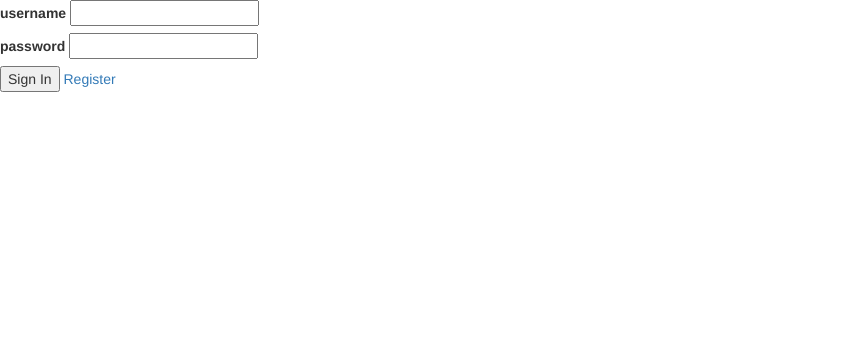
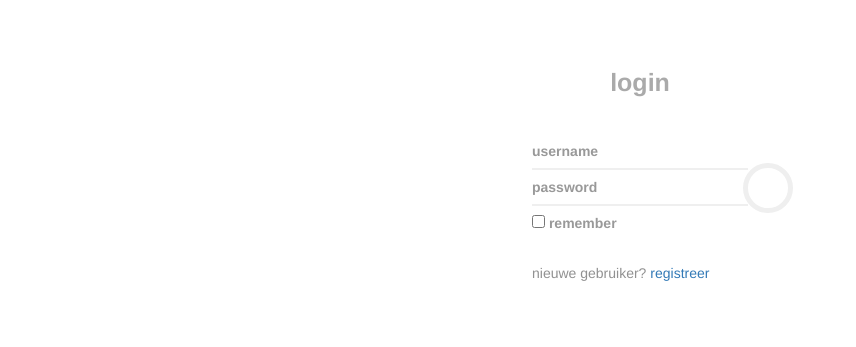
Before and after one commit to emanjavacas/weasimov, a Flask app: page /login in a window 1280 px wide. Shown: the top 347 px of the page, without its empty margins (0-856 px from the left). Run offline with Flask 2, Linux system fonts and the light colour scheme; parts of the project's set-up code (start-up, migrations or seed data) failed here and were passed over; some libraries are stand-ins or nearby versions; some web fonts are replaced.

Commit message:
style (a bit)

```diff
--- a/app/templates/login.html
+++ b/app/templates/login.html
@@ -2,37 +2,47 @@
 {% extends "base.html" %}
 {% block content %}
 
-<div class="login">
-  <form action="" method="POST" name="login">
+<div class="text-center" style="padding:50px 0">
+    <div class="login-message">login</div>
+    <div class="login-form-1">
+        <form action="" method="POST" name="login" class="text-left">
+            <div class="login-form-main-message"></div>
+            <div class="main-login-form">
+                <div class="login-group">
                     {{ form.hidden_tag() }}
                     <fieldset>
-    <div>
-        <label for="name">{{ form.username.label }}</label>
-        {{ form.username() }}
+                    <div class="form-group">
+                        <label for="name" class="sr-only">{{ form.username.label }}</label>
+                        {{ form.username(class="form-control", placeholder="username") }}
                         {% if form.username.errors %}
                         {% for error in form.username.errors %}
-            <span class="error-message">{{ error }}</span>
+                            <span class="help-block" style="color: brown">{{ error }}</span>
                         {% endfor %}
                         {% endif %}
                     </div>
-    <div>
-     <label for="password">{{ form.password.label }}</label>
-     {{ form.password() }}
+                    <div class="form-group">
+                    <label for="password" class="sr-only">{{ form.password.label }}</label>
+                    {{ form.password(class="form-control", placeholder="password") }}
                     {% if form.password.errors %}
                     {% for error in form.password.errors %}
-          <span class="error-message">{{ error }}</span>
+                        <span class="help-block" style="color: brown">{{ error }}</span>
                     {% endfor %}
                     {% endif %}
                     </div>
-    <div>
-       <button type="submit">
-       Sign In
-       <i></i>
-       </button>
-       <a href="{{ url_for('register') }}">Register
-       <i></i></a>
+                    <div class="form-group login-group-checkbox">
+                        {{ form.remember_me() }}
+                        <label for="remember_me">remember</label>
                     </div>
                     </fieldset>
+                </div>
+                <button class="login-button" type="submit">
+                <i class="fa fa-chevron-right"></i>
+                </button>
+            </div>
+            <div class="etc-login-form">
+				<p>nieuwe gebruiker? <a href="{{ url_for('register') }}">registreer</a></p>
+			</div>
         </form>
     </div>
+</div>
 {% endblock %}
```
Lines whose indentation alone changed are shown as unchanged.
